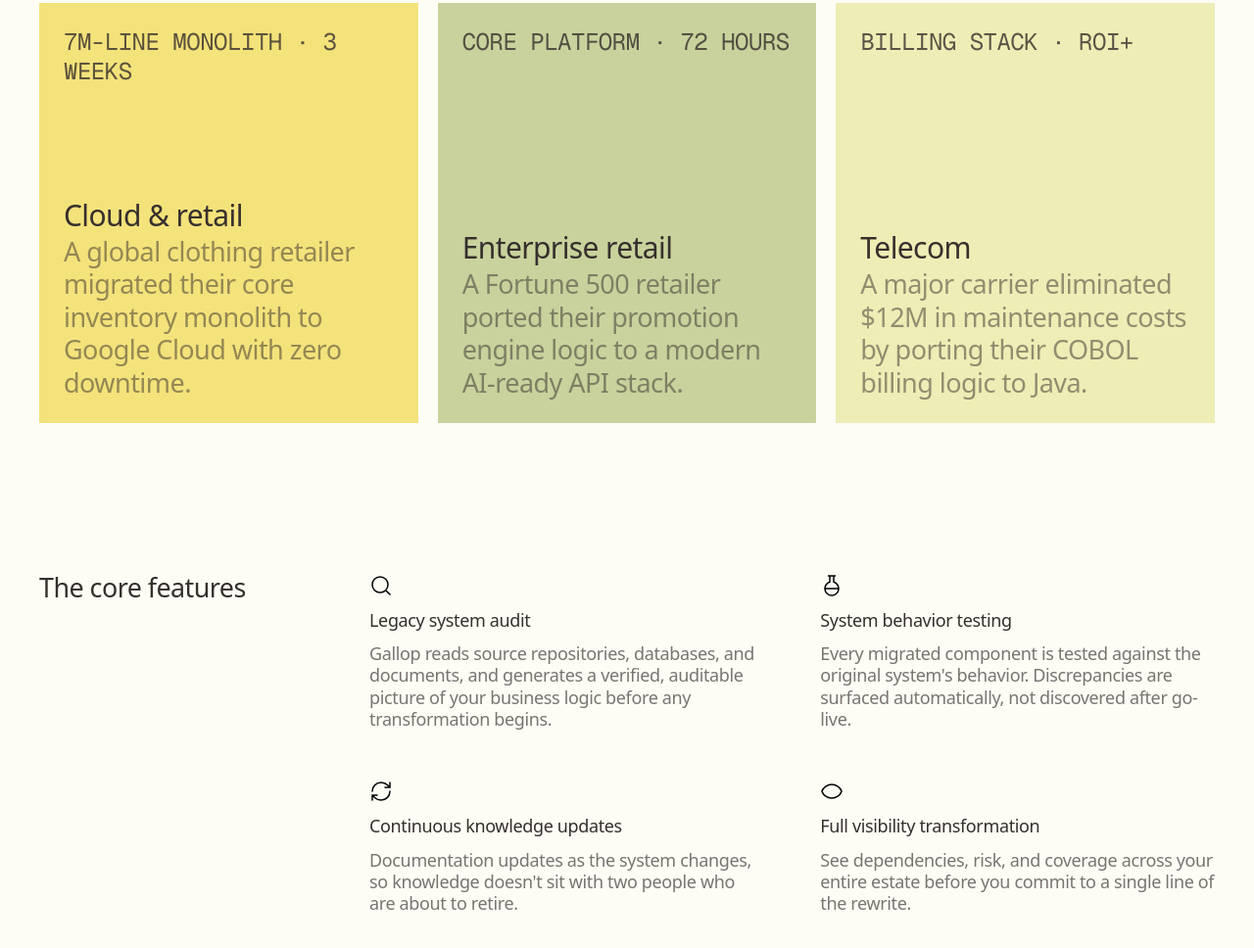
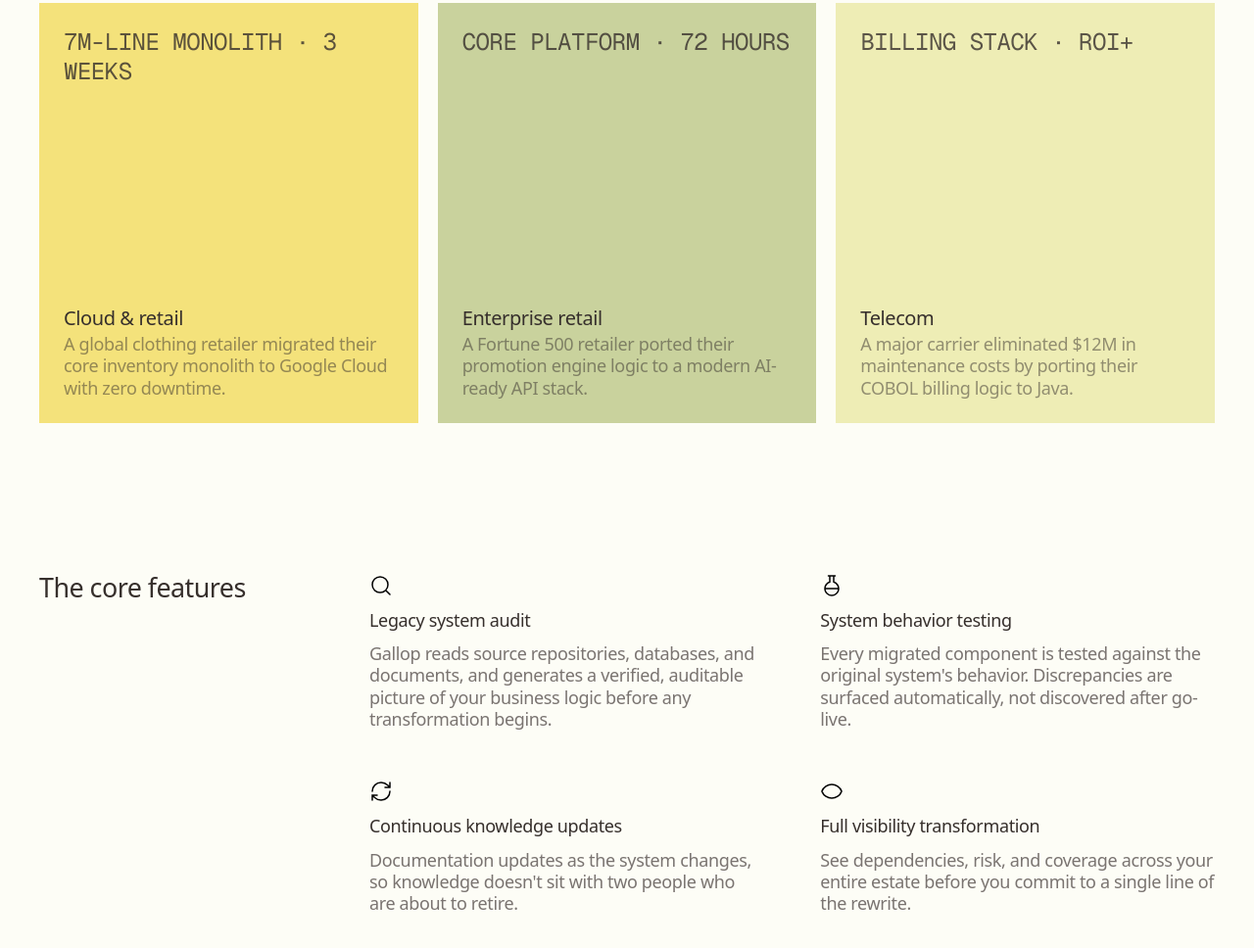
Before and after one commit to ApurvGLP/gallop-landing, a plain HTML site: page d.html in a window 1280 px wide. Shown: the part 3073-4041 px from the top of the page at 98% size. Drawn offline with nearby package versions, Linux system fonts and the light colour scheme; a web font is replaced by a local one.

Commit message:
design(web): track cards — 1.5x only on the top stat line
Alice: keep card height original (already reverted in 083194e) and
enlarge only the top stat (.tc-meta, now 1.5x = 24px). Return the
bottom text (.tc-title / .tc-desc) to its original size.

Co-Authored-By: Claude Opus 4.8 <noreply@anthropic.com>

```diff
--- a/d.css
+++ b/d.css
@@ -688,12 +688,12 @@ img,svg,video{display:block;max-width:100%;}
 .track-label{font-size:var(--type-body-md);letter-spacing:var(--gallop-tracking);}
 .track-label+.hx{margin-top:22px;max-width:34ch;}
 .track{margin-top:54px;display:grid;grid-template-columns:repeat(3,1fr);gap:var(--gallop-space-card-gap);}
-/* card size original; text scaled 1.5x — headline stats (Alice) */
+/* card size original; only the top stat line (.tc-meta) scaled 1.5x — headline stats (Alice) */
 .track-card{min-height:clamp(360px,33.5vw,483px);padding:var(--gallop-space-card-pad);display:flex;flex-direction:column;justify-content:space-between;gap:2rem;}
 .tc-meta{font-family:var(--font-mono);font-size:1.5rem;letter-spacing:var(--gallop-tracking);text-transform:uppercase;opacity:.8;line-height:1.25;}
 .tc-main{display:flex;flex-direction:column;gap:2px;}
-.tc-title{font-size:1.875rem;letter-spacing:var(--gallop-tracking);line-height:1.2;}
-.tc-desc{font-weight:300;font-size:1.6875rem;letter-spacing:var(--gallop-tracking);line-height:1.24;opacity:.5;}
+.tc-title{font-size:var(--type-body-xl);letter-spacing:var(--gallop-tracking);line-height:1.24;}
+.tc-desc{font-weight:300;font-size:var(--type-body-lg);letter-spacing:var(--gallop-tracking);line-height:1.24;opacity:.5;}
 
 /* --- CORE FEATURES ----------------------------------------------------------- */
 /* Heading on the left, a 2×2 grid of icon + title + description on the right.
```
